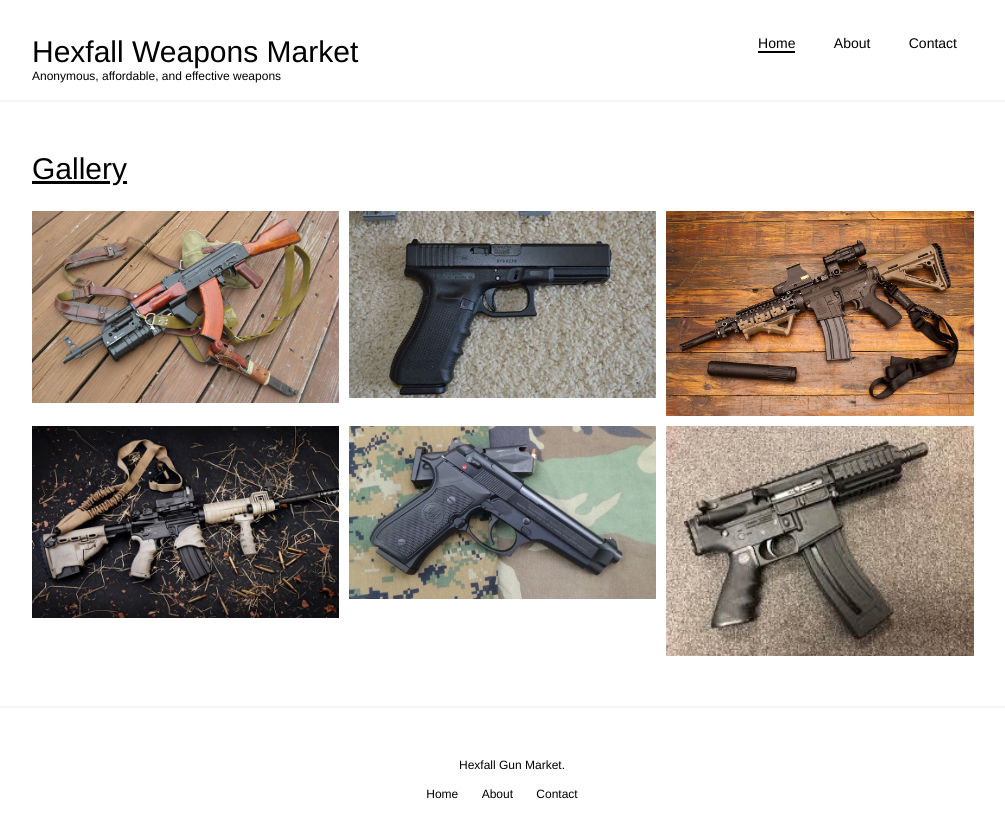
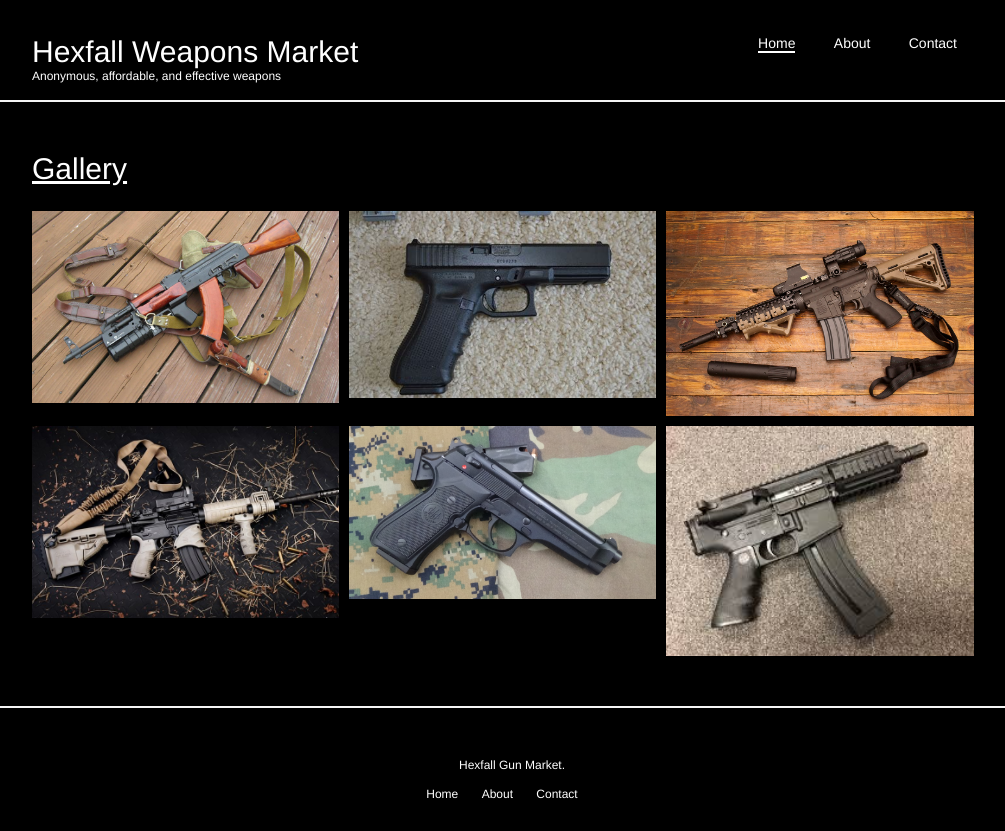
Before and after one commit to CyberTrainingExercise/Hexfall, a plain HTML site: page HexfallWebsite/index.html in a window 1280 px wide. Shown: the whole page, without its empty margins (128-1133 px from the left). Drawn offline with nearby package versions, Linux system fonts and the light colour scheme.

Commit message:
Dark mode

```diff
--- a/HexfallWebsite/css/style.css
+++ b/HexfallWebsite/css/style.css
@@ -33,7 +33,7 @@
 /***
 General Settings
 ***/
-body { background: #fff; color: #000; font-family: Helvetica, Arial, sans-serif; font-size: 12px; }
+body { background: #000; color: #fff; font-family: Helvetica, Arial, sans-serif; font-size: 12px; }
 h1,h2,h3,h4,h5,h6 { font-weight: normal; margin-bottom: 15px; }
 p { margin: 0 0 15px 0; }
 a { text-decoration: none; }
@@ -76,7 +76,7 @@
 	text-decoration: none;
 }
 .site-title a, .site-description a {
-	color: #000;
+	color: #fff;
 }
 .site-description {
 	margin: 0px;
@@ -92,13 +92,13 @@
 	margin-right: 0px;
 }
 .top-nav ul li a {
-	color: #000;
+	color: #fff;
 	font-size: 14px;
 	text-decoration: none;
 }
 .top-nav ul li a:hover, .top-nav li.current a {
 	border-bottom: 2px solid;
-	color: #000;
+	color: #fff;
 	text-decoration: none;
 }
 
@@ -136,7 +136,7 @@
 	padding: 50px 0px 30px 0px;
 }
 #mastfoot a {
-	color: #000;
+	color: #fff;
 }
 .bottom-nav ul li {
 	display: inline;
```
